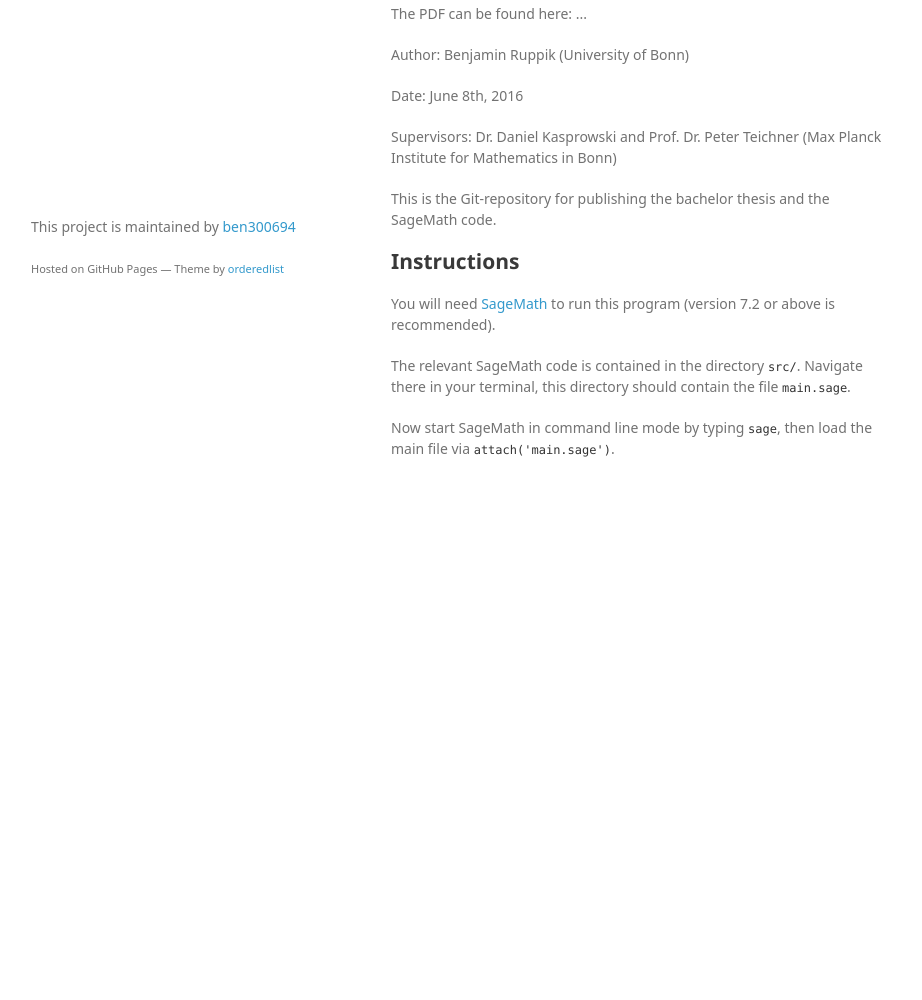
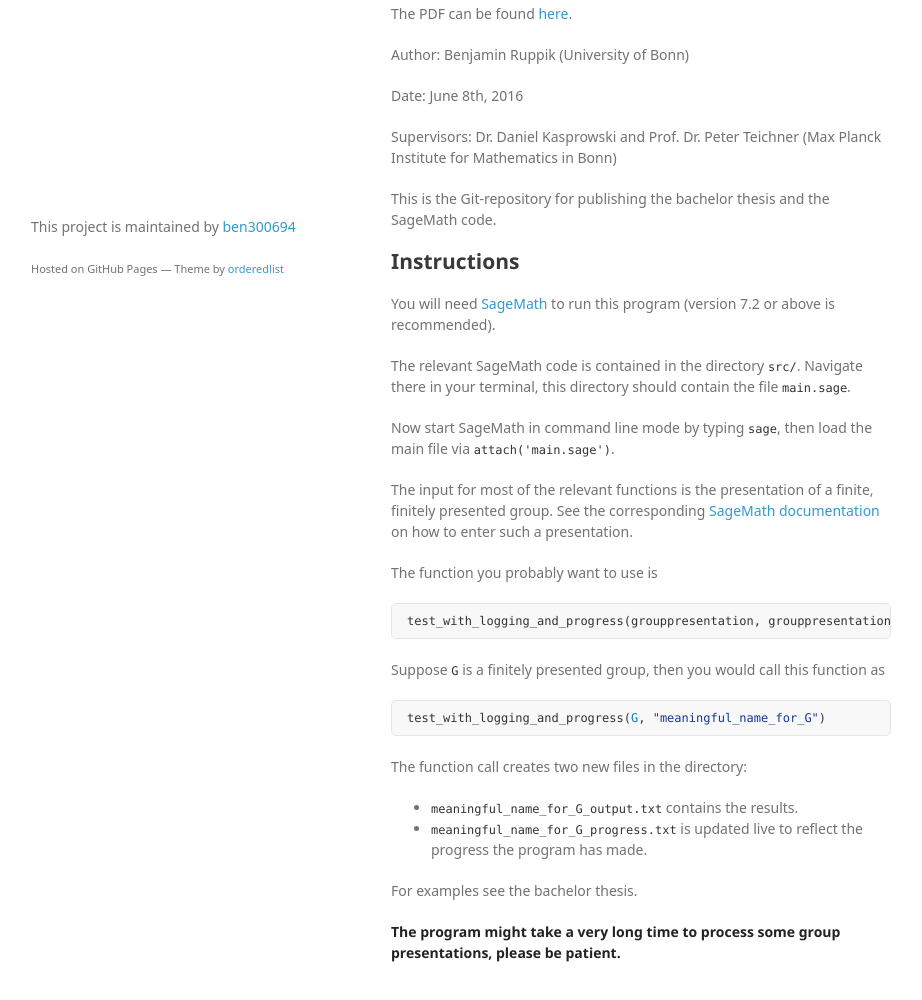
Before and after one commit to ben300694/torsion-in-gamma, a plain HTML site: page index.html in a window 1280 px wide. Shown: the part 452-1452 px from the top of the page, without its empty margins (179-1101 px from the left). Before the commit the page ends 981 px from the top, so only its background shows below. Drawn offline with Linux system fonts and the light colour scheme; a web font is replaced by a local one.

Commit message:
Create gh-pages branch via GitHub

```diff
--- a/index.html
+++ b/index.html
@@ -35,7 +35,7 @@
 bachelor thesis in mathematics with the topic
 "Torsion in <img src="http://www.sciweavers.org/tex2img.php?eq=%5CGamma%20%28%5Cpi_2%20K%29%20%2F%20%5Cpi_1%20K&amp;bc=White&amp;fc=Black&amp;im=jpg&amp;fs=12&amp;ff=arev&amp;edit=0" alt="equation">".</p>
 
-<p>The PDF can be found here: ...</p>
+<p>The PDF can be found <a href="https://github.com/ben300694/torsion-in-gamma/blob/master/pdfs/20160605_bachelorthesis_torsion_in_gamma.pdf">here</a>.</p>
 
 <p>Author:
 Benjamin Ruppik (University of Bonn)</p>
@@ -61,6 +61,31 @@ Navigate there in your terminal, this directory should contain the file <code>ma
 
 <p>Now start SageMath in command line mode by typing <code>sage</code>,
 then load the main file via <code>attach('main.sage')</code>.</p>
+
+<p>The input for most of the relevant functions is the presentation of a finite, finitely presented group.
+See the corresponding <a href="http://doc.sagemath.org/html/en/reference/groups/sage/groups/finitely_presented.html">SageMath documentation</a>
+on how to enter such a presentation.</p>
+
+<p>The function you probably want to use is</p>
+
+<div class="highlight highlight-source-python"><pre>test_with_logging_and_progress(grouppresentation, grouppresentation_string)</pre></div>
+
+<p>Suppose <code>G</code> is a finitely presented group, then you would call this function as</p>
+
+<div class="highlight highlight-source-python"><pre>test_with_logging_and_progress(<span class="pl-c1">G</span>, <span class="pl-s"><span class="pl-pds">"</span>meaningful_name_for_G<span class="pl-pds">"</span></span>)</pre></div>
+
+<p>The function call creates two new files in the directory:</p>
+
+<ul>
+<li>
+<code>meaningful_name_for_G_output.txt</code> contains the results.</li>
+<li>
+<code>meaningful_name_for_G_progress.txt</code> is updated live to reflect the progress the program has made.</li>
+</ul>
+
+<p>For examples see the bachelor thesis.</p>
+
+<p><strong>The program might take a very long time to process some group presentations, please be patient.</strong></p>
       </section>
       <footer>
         <p>This project is maintained by <a href="https://github.com/ben300694">ben300694</a></p>
```
Also changed, not shown: params.json (+1 -1 lines).
